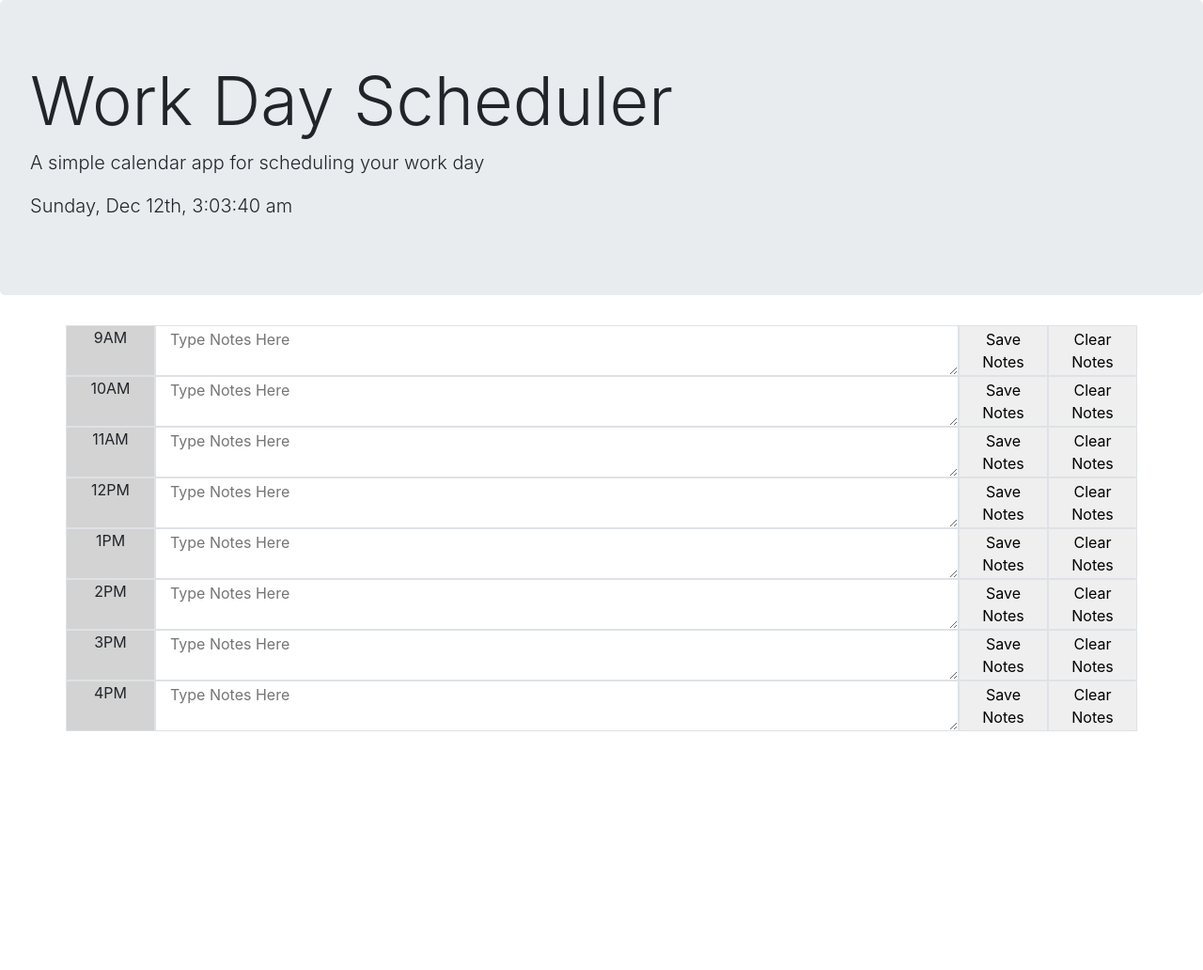
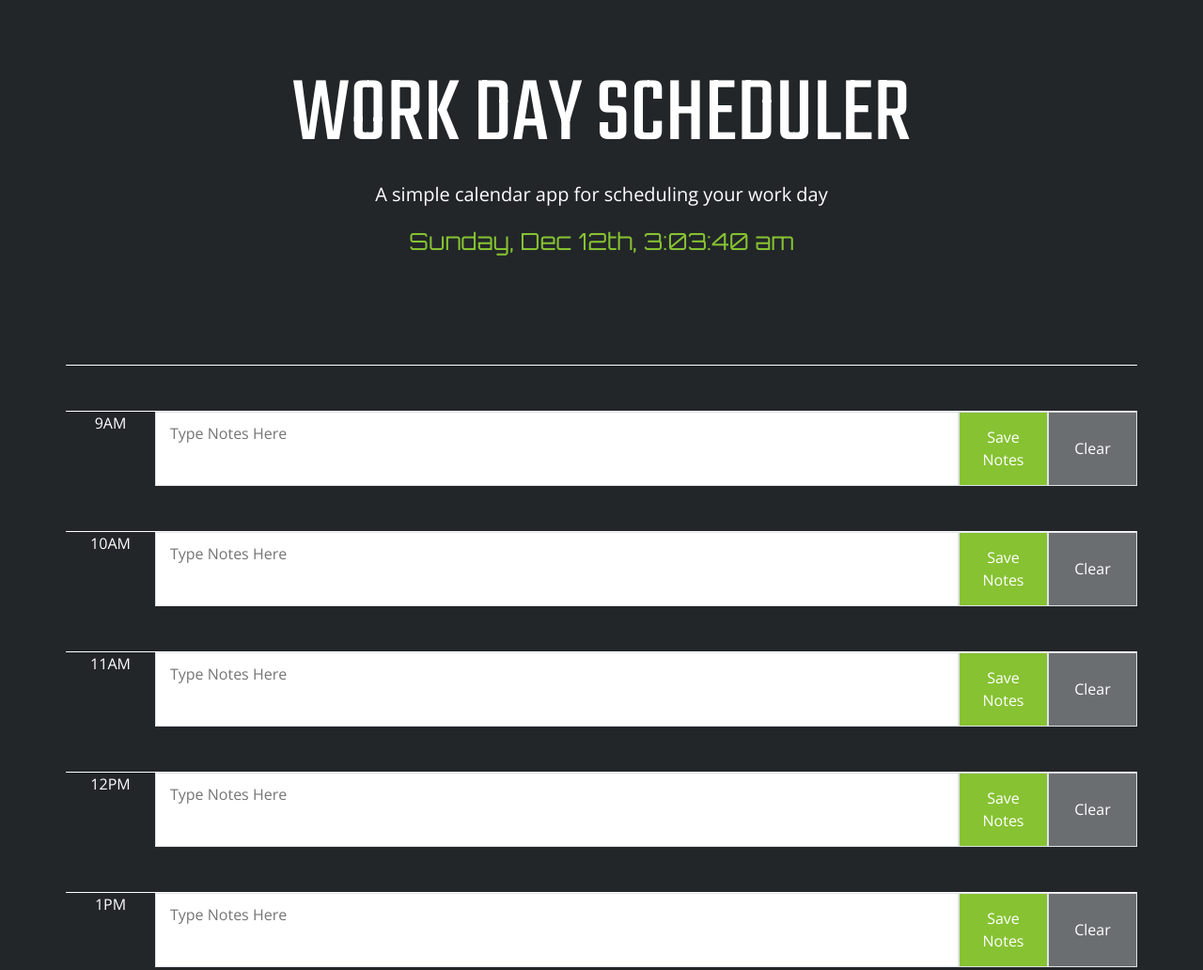
Before and after one commit to felipezintzun/work-day-scheduler, a plain HTML site: page index.html in a window 1280 px wide. Shown: the top 1032 px of the page at 94% size. Before the commit the page ends 800 px from the top, so only its background shows below. Drawn offline with nearby package versions, Linux system fonts and the light colour scheme.

Commit message:
added save notes btn

```diff
--- a/assets/css/style.css
+++ b/assets/css/style.css
@@ -1,34 +1,53 @@
 body {
   font-family: 'Open Sans', sans-serif;
   font-size: 16px;
-  line-height: 1;
+  background: #222629;
 }
 
 textarea{
-  background: transparent;
+  background: white;
   border: none;
   resize: none;
   color: #000000;
-  border-left: 1px solid black;
+  /* border-left: 1px solid black; */
   padding: 10px;
+  border: 1px lightgray;
+}
+
+.border {
+  border: 1px #474b4f;
 }
 
 .jumbotron {
   text-align: center;
-  background-color: transparent;
-  color: black;
-  border-radius: 0;
-  border-bottom: 10px solid black;
+  color: white;
+  background: #222629;
 }
 
-.description{
+.title {
+  font-family: 'Teko', sans-serif;
+  font-weight: 400;
+  font-size: 100px;
+}
+
+.description {
   white-space: pre-wrap;
 }
 
-.time-block{
+.current-time {
+  font-family: 'Orbitron', sans-serif;
+  color: #86c232;
+  font-size: 25px;
+}
+
+.time-block {
   text-align: center;
-  border-radius: 15px;
+  color: white;
+
+  /* border-radius: 15px; */
+  /* background: white; */
 }
+
 
 .row {
   white-space: pre-wrap;
@@ -58,10 +77,10 @@ textarea{
 }
 
 .saveBtn {
-  border-left: 1px solid black;
-  border-top-right-radius: 15px;
-  border-bottom-right-radius: 15px;
-  background-color: #06AED5;
+  /* border-left: 1px solid black; */
+  /* border-top-right-radius: 15px; */
+  /* border-bottom-right-radius: 15px; */
+  background-color: #86c232;
   color: white;
 }
 
@@ -69,3 +88,8 @@ textarea{
   font-size: 20px;
   transition: all .3s ease-in-out;
 }
+
+.clearBtn {
+  background-color: #6b6e70;
+  color:white;
+}
--- a/assets/js/script.js
+++ b/assets/js/script.js
@@ -1,4 +1,4 @@
-//Time
+// TIME
 let update = function () {
     document.getElementById("currentDay").innerHTML = moment().format(
       "dddd, MMM Do, h:mm:ss a"
@@ -6,7 +6,7 @@ let update = function () {
   };
   setInterval(update, 1000);
 
-  //Clear Btns
+  // CLEAR BUTTONS
   $("#9AMClearBTN").click(function () {
     $("#9").val("");
     localStorage.setItem(9, "");
@@ -47,10 +47,15 @@ let update = function () {
     localStorage.setItem(16, "");
   });
 
-  //Save Btns
+  $("#5PMClearBTN").click(function () {
+    $("#17").val("");
+    localStorage.setItem(17, "");
+  });
+
+  // SAVE BUTTONS
 
   $(document).ready(function () {
-    let timeSlots = [9, 10, 11, 12, 13, 14, 15, 16];
+    let timeSlots = [9, 10, 11, 12, 13, 14, 15, 16, 17];
     function renderPlans() {
       for (let i = 0; i <= timeSlots.length; i++) {
         $("#" + timeSlots[i]).val(localStorage.getItem(timeSlots[i]));
@@ -67,31 +72,4 @@ let update = function () {
     });
   });
 
-  // Change color based on time
-  const rows = $(".row");
-  let currentHour = parseInt(moment().hours());
-
-  Array.from(rows).forEach((row) => {
-    let rowIdString = row.id,
-      rowHour;
-    if (rowIdString) {
-      rowHour = parseInt(rowIdString);
-    }
-    if (rowHour < 8) {
-      rowHour += 12;
-    }
-    if (rowHour) {
-      // Compares row id to current hour and sets color accordingly
-      if (currentHour === rowHour) {
-        setColor(row, "lightgreen");
-      } else if (currentHour < rowHour) {
-        setColor(row, "lightgrey");
-      } else if (currentHour > rowHour) {
-        setColor(row, "grey");
-      }
-    }
-  });
-
-  function setColor(element, color) {
-    element.style.backgroundColor = color;
-  }
+  // CHANGE COLORS
--- a/index.html
+++ b/index.html
@@ -8,66 +8,75 @@
     <link rel="stylesheet" href="https://stackpath.bootstrapcdn.com/bootstrap/4.3.1/css/bootstrap.min.css" />
     <link rel="stylesheet" href="https://use.fontawesome.com/releases/v5.8.1/css/all.css" integrity="sha384-50oBUHEmvpQ+1lW4y57PTFmhCaXp0ML5d60M1M7uH2+nqUivzIebhndOJK28anvf" crossorigin="anonymous"/>
     <link href="https://fonts.googleapis.com/css?family=Open+Sans&display=swap" rel="stylesheet"/>
-    <link rel="stylesheet" href="./assets/css/styles.css" />
+    <link rel="preconnect" href="https://fonts.googleapis.com">
+    <link rel="preconnect" href="https://fonts.gstatic.com" crossorigin>
+    <link href="https://fonts.googleapis.com/css2?family=Orbitron:wght@400;500&family=Teko&display=swap" rel="stylesheet">
+    <link rel="stylesheet" href="./assets/css/style.css" />
     <title>Work Day Scheduler</title>
   </head>
 
   <body>
     <header class="jumbotron">
-      <h1 class="display-3">Work Day Scheduler</h1>
+      <h1 class="display-3 title">WORK DAY SCHEDULER</h1>
       <p class="lead">A simple calendar app for scheduling your work day</p>
-      <p id="currentDay" class="lead"></p>
+      <p id="currentDay" class="lead current-time"></p>
     </header>
       <div class="container">
         <div class="row text-center text-middle">
           <div class="col-12">
             <div id="9AM 9" class="row" >
-              <div id="9amHour" value="9" class="col-1 border border-silver topPad time-block";">9AM</div>
-              <textarea id="9" class="col-9 border border-silver description textarea storage" placeholder="Type Notes Here"></textarea>
-              <button id="9AMSaveBTN" data-hour=9 type="button" class="col-1 border border-silver saveBtn saveBtn-i">Save Notes</button>
-              <button id="9AMClearBTN" class="col-1 border border-silver clearBtn clearBtn-i">Clear Notes</button>
+              <div id="9amHour" value="9" class="col-1 time-block">9AM</div>
+              <textarea id="9" class="col-9 border description textarea storage" placeholder="Type Notes Here"></textarea>
+              <button id="9AMSaveBTN" data-hour=9 type="button" class="col-1 border saveBtn saveBtn-i">Save Notes</button>
+              <button id="9AMClearBTN" class="col-1 border clearBtn clearBtn-i">Clear</button>
             </div>
             <div id="10AM 10" class="row">
-              <div class="col-1 border border-silver topPad time-block">10AM</div>
-              <textarea id="10" class="col-9 border border-silver description textarea" placeholder="Type Notes Here"></textarea>
-              <button data-hour=10 class="col-1 border border-silver saveBtn saveBtn-i">Save Notes</button>
-              <button id="10AMClearBTN" class="col-1 border border-silver clearBtn clearBtn-i">Clear Notes</button>
+              <div class="col-1 time-block">10AM</div>
+              <textarea id="10" class="col-9 border description textarea" placeholder="Type Notes Here"></textarea>
+              <button data-hour=10 class="col-1 border saveBtn saveBtn-i">Save Notes</button>
+              <button id="10AMClearBTN" class="col-1 border clearBtn clearBtn-i">Clear</button>
             </div>
             <div id="11AM 11" class="row">
-              <div class="col-1 border border-silver topPad time-block">11AM</div>
-              <textarea id="11" class="col-9 border border-silver description textarea" placeholder="Type Notes Here"></textarea>
-              <button data-hour=11 class="col-1 border border-silver saveBtn saveBtn-i">Save Notes</button>
-              <button id="11AMClearBTN"class="col-1 border border-silver clearBtn clearBtn-i">Clear Notes</button>
+              <div class="col-1 time-block">11AM</div>
+              <textarea id="11" class="col-9 border description textarea" placeholder="Type Notes Here"></textarea>
+              <button data-hour=11 class="col-1 border saveBtn saveBtn-i">Save Notes</button>
+              <button id="11AMClearBTN"class="col-1 border clearBtn clearBtn-i">Clear</button>
             </div>
             <div id="12PM 12" class="row">
-              <div class="col-1 border border-silver topPad time-block">12PM</div>
-              <textarea id="12" class="col-9 border border-silver description textarea" placeholder="Type Notes Here"></textarea>
-              <button data-hour=12 class="col-1 border border-silver saveBtn saveBtn-i">Save Notes</button>
-              <button id="12PMClearBTN" class="col-1 border border-silver clearBtn clearBtn-i">Clear Notes</button>
+              <div class="col-1 time-block">12PM</div>
+              <textarea id="12" class="col-9 border description textarea" placeholder="Type Notes Here"></textarea>
+              <button data-hour=12 class="col-1 border saveBtn saveBtn-i">Save Notes</button>
+              <button id="12PMClearBTN" class="col-1 border clearBtn clearBtn-i">Clear</button>
             </div>
             <div id="1PM 13" class="row">
-              <div class="col-1 border border-silver topPad time-block">1PM</div>
-              <textarea id="13" class="col-9 border border-silver description textarea" placeholder="Type Notes Here"></textarea>
-              <button data-hour=13 class="col-1 border border-silver saveBtn saveBtn-i">Save Notes</button>
-              <button id="1PMClearBTN" class="col-1 border border-silver clearBtn clearBtn-i">Clear Notes</button>
+              <div class="col-1 time-block">1PM</div>
+              <textarea id="13" class="col-9 border description textarea" placeholder="Type Notes Here"></textarea>
+              <button data-hour=13 class="col-1 border saveBtn saveBtn-i">Save Notes</button>
+              <button id="1PMClearBTN" class="col-1 border clearBtn clearBtn-i">Clear</button>
             </div>
             <div id="2PM 14" class="row">
-              <div class="col-1 border border-silver topPad time-block">2PM</div>
-              <textarea id=14 class="col-9 border border-silver description textarea" placeholder="Type Notes Here"></textarea>
-              <button data-hour=14 class="col-1 border border-silver saveBtn saveBtn-i">Save Notes</button>
-              <button id="2PMClearBTN" class="col-1 border border-silver clearBtn clearBtn-i">Clear Notes</button>
+              <div class="col-1 time-block">2PM</div>
+              <textarea id=14 class="col-9 border description textarea" placeholder="Type Notes Here"></textarea>
+              <button data-hour=14 class="col-1 border saveBtn saveBtn-i">Save Notes</button>
+              <button id="2PMClearBTN" class="col-1 border clearBtn clearBtn-i">Clear</button>
             </div>
             <div id="3PM 15"class="row" >
-              <div class="col-1 border border-silver topPad time-block">3PM</div>
-              <textarea id="15" class="col-9 border border-silver description textarea" placeholder="Type Notes Here"></textarea>
-              <button data-hour=15 class="col-1 border border-silver saveBtn saveBtn-i">Save Notes</button>
-              <button id="3PMClearBTN" class="col-1 border border-silver clearBtn clearBtn-i">Clear Notes</button>
+              <div class="col-1 time-block">3PM</div>
+              <textarea id="15" class="col-9 border description textarea" placeholder="Type Notes Here"></textarea>
+              <button data-hour=15 class="col-1 border saveBtn saveBtn-i">Save Notes</button>
+              <button id="3PMClearBTN" class="col-1 border clearBtn clearBtn-i">Clear</button>
             </div>
             <div id="4PM 16" class="row">
-              <div class="col-1 border border-silver topPad time-block">4PM</div>
-              <textarea id="16" class="col-9 border border-silver description textarea" placeholder="Type Notes Here"></textarea>
-              <button data-hour=16 class="col-1 border border-silver saveBtn saveBtn-i">Save Notes</button>
-              <button id="4PMClearBTN" class="col-1 border border-silver clearBtn clearBtn-i">Clear Notes</button>
+              <div class="col-1 time-block">4PM</div>
+              <textarea id="16" class="col-9 border description textarea" placeholder="Type Notes Here"></textarea>
+              <button data-hour=16 class="col-1 border saveBtn saveBtn-i">Save Notes</button>
+              <button id="4PMClearBTN" class="col-1 border clearBtn clearBtn-i">Clear</button>
+              </div>
+            <div id="5PM 17" class="row">
+              <div class="col-1 time-block">5PM</div>
+              <textarea id="17" class="col-9 border description textarea" placeholder="Type Notes Here"></textarea>
+              <button data-hour=17 class="col-1 border saveBtn saveBtn-i">Save Notes</button>
+              <button id="5PMClearBTN" class="col-1 border clearBtn clearBtn-i">Clear</button>
               </div>
             </div>
           </div>
```
